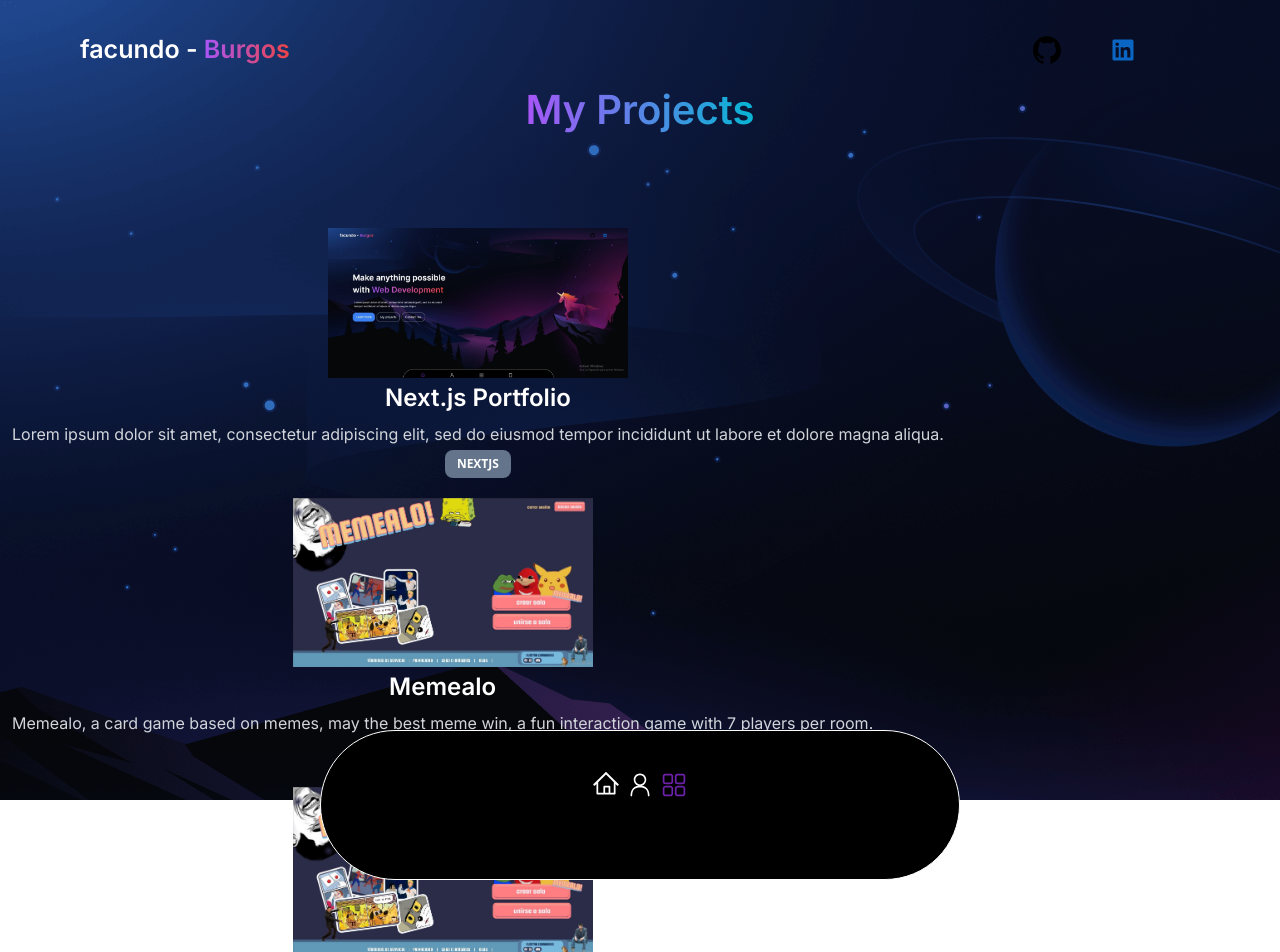
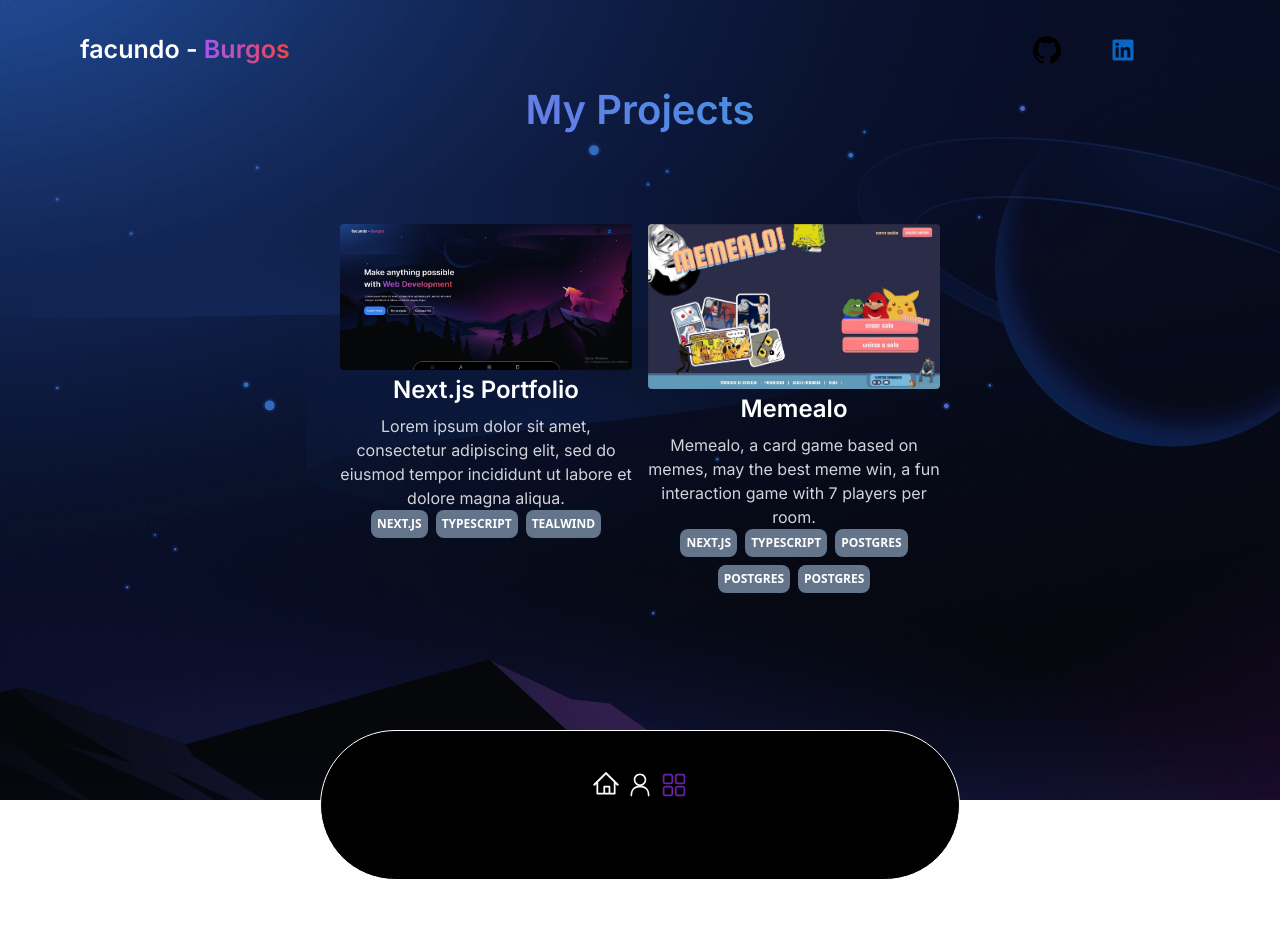
Before and after one commit to fxcx/dev-web, a Next.js app: page /my-projects in a window 1280 px wide. Shown: the top 952 px of the page. After the commit the page ends 880 px from the top, so only its background shows below. Built offline with nearby package versions, Linux system fonts and the light colour scheme.

Commit message:
section de proyect tags

```diff
--- a/src/app/layout.tsx
+++ b/src/app/layout.tsx
@@ -22,8 +22,9 @@
       <body className={inter.className}>
         <Navbar />
         {children}
+
         <Navigation />
-        </body>
+      </body>
     </html>
   )
 }
--- a/src/app/my-projects/page.tsx
+++ b/src/app/my-projects/page.tsx
@@ -1,43 +1,19 @@
-import ProjectCard from "@/components/ProjectCard";
+import ScrollProyect from "@/components/proyect/scrollProyects"
 
 const Projects = () => {
   return (
     <section
-      className="max-h-full h-screen"
+      className="grid max-h-full h-screen w-screen"
       style={{ backgroundImage: "url(/main-bg.webp)" }}>
-      <section className="grid place-items-center">
-        <div className="">
-          <h1 className=" text-center text-[40px] font-semibold text-transparent bg-clip-text bg-gradient-to-r from-purple-500 to-cyan-500 py-20">
-            My Projects
-          </h1>
-        </div>
-
-        <div className="flex flex-row gap-5 sm:flex sm:flex-wrap p-2">
-          <ProjectCard
-            src="/port.jpg"
-            title="Next.js Portfolio"
-            description="Lorem ipsum dolor sit amet, consectetur adipiscing elit, sed do eiusmod tempor incididunt ut labore et dolore magna aliqua."
-            skill='nextjs'
-          />
-          <ProjectCard
-            src="/memealo.jpg"
-            title="Memealo"
-            description="Memealo, a card game based on memes, may the best meme win, a fun interaction game with 7 players per room."
-            skill='react'
-          />
-          <ProjectCard
-            src="/memealo.jpg"
-            title="Memealo"
-            description="Memealo, a card game based on memes, may the best meme win, a fun interaction game with 7 players per room."
-            skill='react'
-          />
-          <ProjectCard
-            src="/memealo.jpg"
-            title="Memealo"
-            description="Memealo, a card game based on memes, may the best meme win, a fun interaction game with 7 players per room."
-            skill='react'
-          />
-        </div>
+      <div className="relative">
+        <h1 className=" text-center text-[40px] font-semibold text-transparent bg-clip-text bg-gradient-to-r from-purple-500 to-cyan-500 py-20">
+          My Projects
+        </h1>
+      </div>
+      <div>
+      </div>
+      <section className="grid place-items-center overflow-x-hidden">
+        <ScrollProyect />
       </section>
     </section>
   )
--- a/src/components/Navigation.tsx
+++ b/src/components/Navigation.tsx
@@ -6,7 +6,7 @@
 import Transition from "./Transition";
 
 const Navigation = () => {
-  const [isRouting, setIsRouting] = useState(false);
+ const [isRouting, setIsRouting] = useState(false);
   const path = usePathname();
   const [prevPath, setPrevPath] = useState("/");
 
--- a/src/components/ProjectCard.tsx
+++ /dev/null
@@ -1,30 +0,0 @@
-import Image from "next/image";
-
-interface Props {
-  src: string;
-  title: string;
-  description: string;
-  skill: string;
-}
-
-const ProjectCard = ({ src, title, description, skill }: Props) => {
-  return (
-    <div className="grid place-items-center ">
-      <Image
-        src={src}
-        alt={title}
-        width={300}
-        height={300}
-      />
-      <div className="p-1 cotainer md:w- first-letter:1200">
-        <h1 className="text-2xl text-center font-semibold text-white">{title}</h1>
-        <p className="mt-2 text-gray-300 text-center">{description}</p>
-      </div>
-      <div className="relative grid select-none items-center whitespace-nowrap rounded-lg bg-slate-500 py-1.5 px-3 font-sans text-xs font-bold uppercase text-white">
-        <span className="">{skill}</span>
-      </div>
-    </div>
-  );
-};
-
-export default ProjectCard;
--- /dev/null
+++ b/src/components/proyect/ProjectCard.tsx
@@ -0,0 +1,29 @@
+import Image from "next/image";
+
+interface Props {
+  src: string;
+  title: string;
+  description: string;
+}
+
+const ProjectCard = ({ src, title, description }: Props) => {
+  return (
+    <div className="grid place-items-center ">
+      <Image
+        src={src}
+        alt={title}
+        width={300}
+        height={300}
+        className="rounded-lg p-1 "
+      />
+      <article className="grid place-items-center">
+        <div className="w-[300px] ">
+          <h1 className="text-2xl text-center font-semibold text-white">{title}</h1>
+          <p className="mt-2 text-gray-300 text-center">{description}</p>
+        </div>
+      </article>
+    </div>
+  );
+};
+
+export default ProjectCard;
--- /dev/null
+++ b/src/components/proyect/scrollProyects.tsx
@@ -0,0 +1,42 @@
+"use client"
+import ProjectCard from "@/components/proyect/ProjectCard"
+
+const ScrollProyect = () => {
+    return (
+        <section className="flex justify-center flex-wrap gap-2 w-screen h-screen">
+
+            <div className="">
+                <ProjectCard
+                    src="/port.jpg"
+                    title="Next.js Portfolio"
+                    description="Lorem ipsum dolor sit amet, consectetur adipiscing elit, sed do eiusmod tempor incididunt ut labore et dolore magna aliqua."
+                />
+                <div className=" grid place-content-center">
+                    <div className="flex flex-wrap gap-2 justify-center w-[300px] ">
+                        <span className="rounded-lg bg-slate-500 p-1.5 font-sans text-xs font-bold uppercase text-white">Next.js</span>
+                        <span className="rounded-lg bg-slate-500 p-1.5 font-sans text-xs font-bold uppercase text-white">typeScript</span>
+                        <span className="rounded-lg bg-slate-500 p-1.5 font-sans text-xs font-bold uppercase text-white">Tealwind</span>
+                    </div>
+                </div>
+            </div>
+            <div className="">
+                <ProjectCard
+                    src="/memealo.jpg"
+                    title="Memealo"
+                    description="Memealo, a card game based on memes, may the best meme win, a fun interaction game with 7 players per room."
+                />
+                <div className=" grid place-content-center">
+                    <div className="flex flex-wrap gap-2 justify-center w-[300px]">
+                        <span className="rounded-lg bg-slate-500 p-1.5 font-sans text-xs font-bold uppercase text-white">Next.js</span>
+                        <span className="rounded-lg bg-slate-500 p-1.5 font-sans text-xs font-bold uppercase text-white">typeScript</span>
+                        <span className="rounded-lg bg-slate-500 p-1.5 font-sans text-xs font-bold uppercase text-white">Postgres</span>
+                        <span className="rounded-lg bg-slate-500 p-1.5 font-sans text-xs font-bold uppercase text-white">Postgres</span>
+                        <span className="rounded-lg bg-slate-500 p-1.5 font-sans text-xs font-bold uppercase text-white">Postgres</span>
+                    </div>
+                </div>
+            </div>
+        </section>
+    )
+}
+
+export default ScrollProyect
```
Also changed, not shown: src/app/globals.css (line endings or trailing spaces).
